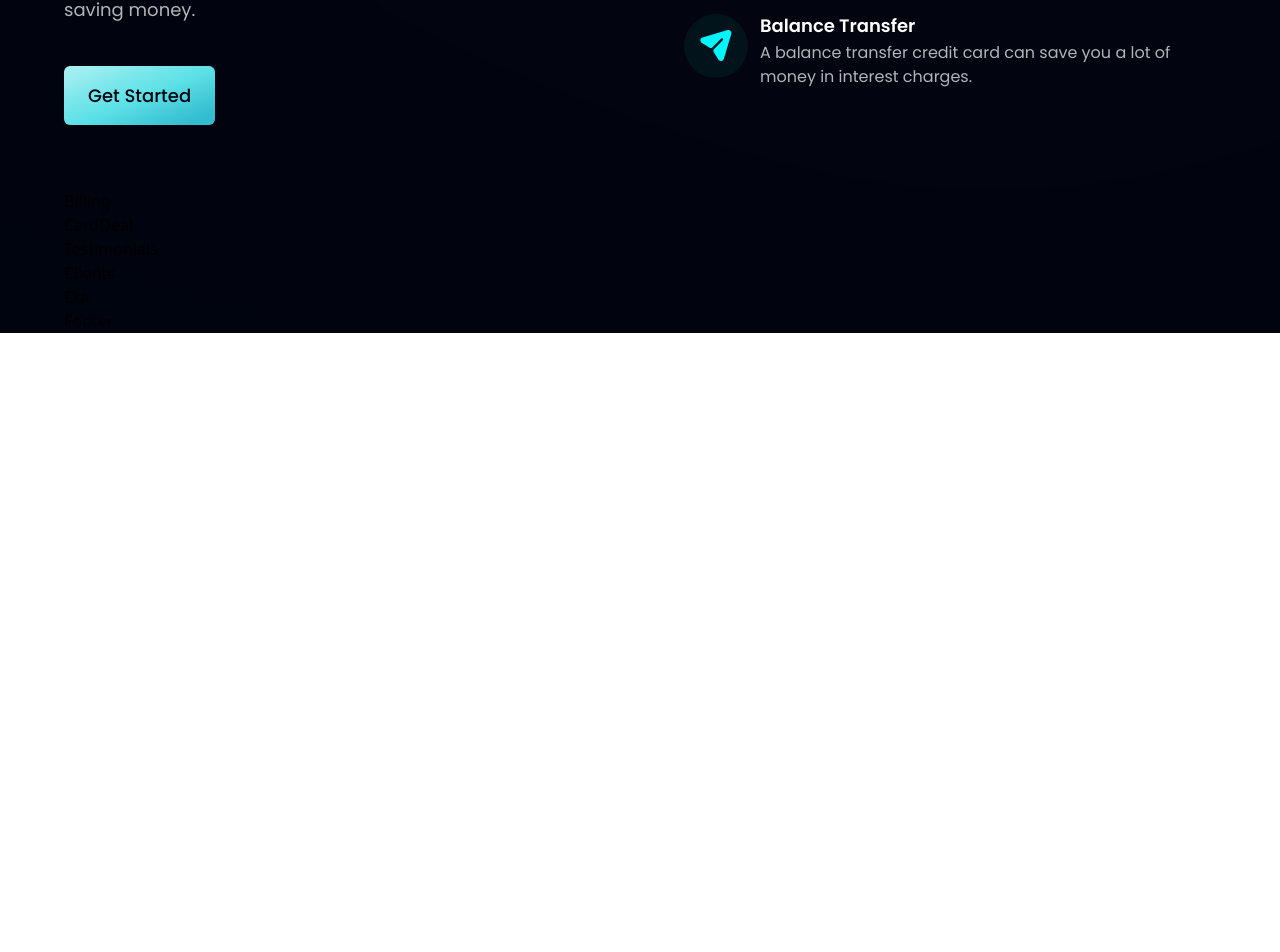
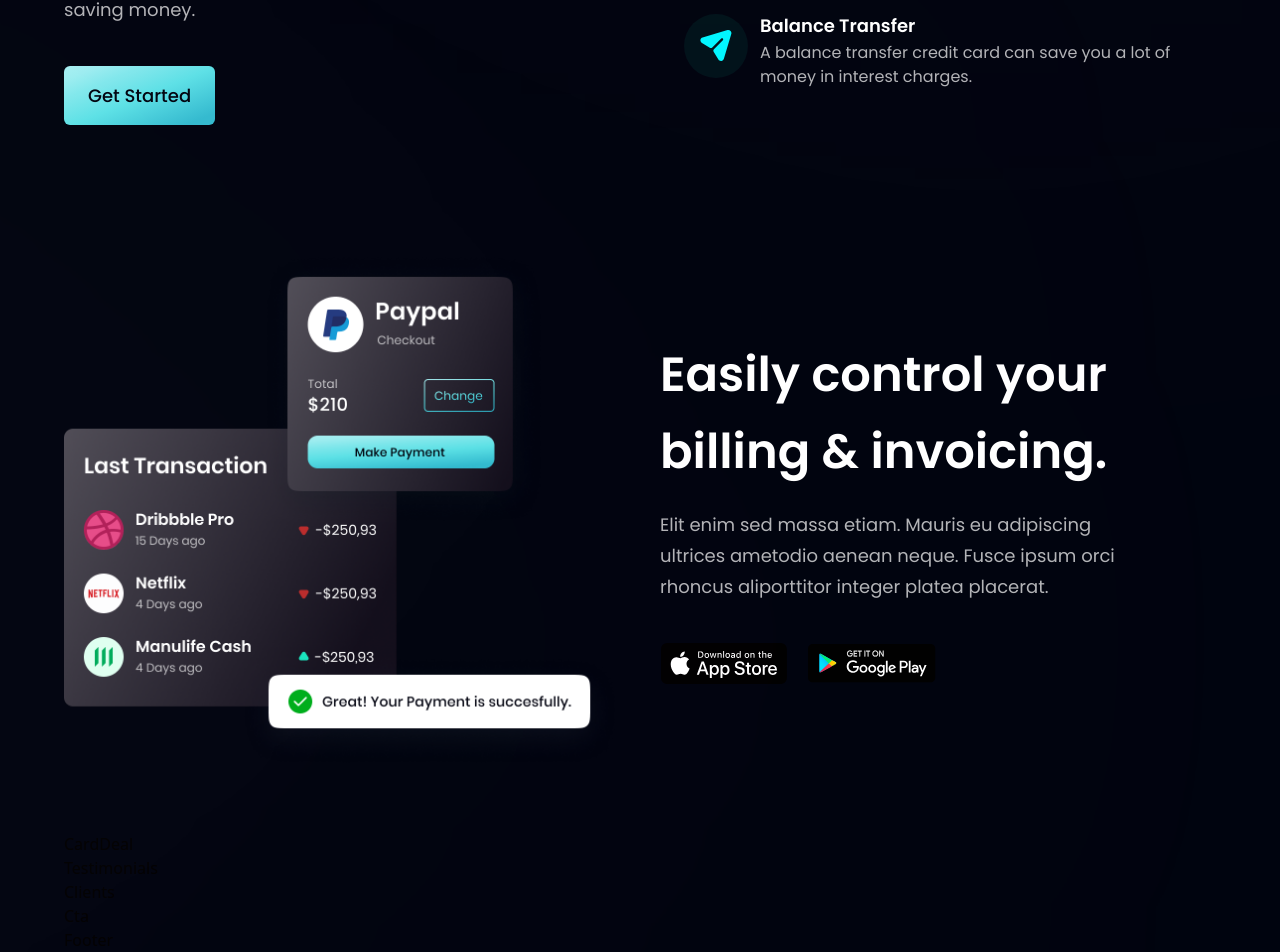
Before and after one commit to fahidjavid/fahidbank, a React (Vite) app: page / in a window 1280 px wide. Shown: the part 1326-2278 px from the top of the page. Before the commit the page ends 1659 px from the top, so only its background shows below. Built offline with nearby package versions, Linux system fonts and the light colour scheme.

Commit message:
Completed the business section second part.

```diff
--- a/src/components/Billing.jsx
+++ b/src/components/Billing.jsx
@@ -1,8 +1,26 @@
-import React from 'react'
+import styles, { layout }      from "../styles";
+import { apple, bill, google } from "../assets";
 
 const Billing = () => {
     return (
-        <div>Billing</div>
+        <section id="product" className={layout.sectionReverse}>
+            <div className={layout.sectionImgReverse}>
+                <img src={bill} alt="billing" className="w-[100%] h-[100%] relative z-[5] " />
+                <div className="absolute z-[3] -left-1/2 top-0 w-[50%] h-[50%] rounded-full white__gradient" />
+                <div className="absolute z-[0] -left-1/2 bottom-0 w-[50%] h-[50%] rounded-full pink__gradient" />
+            </div>
+
+            <div className={layout.sectionInfo}>
+                <h2 className={styles.heading2}>Easily control your <br className="sm:block hidden" /> billing & invoicing.</h2>
+                <p className={`${styles.paragraph} max-w-[470px] mt-5`}>
+                    Elit enim sed massa etiam. Mauris eu adipiscing ultrices ametodio aenean neque. Fusce ipsum orci rhoncus aliporttitor integer platea placerat.
+                </p>
+                <div className="flex flex-row flex-wrap sm:mt-10 mt-6">
+                    <img src={apple} alt="apple_store" className="w-[128px] h-[42px] object-contain mr-5 cursor-pointer" />
+                    <img src={google} alt="google_play" className="w-[128px] h-[42px] object-contain cursor-pointer" />
+                </div>
+            </div>
+        </section>
     )
 }
 export default Billing
```
